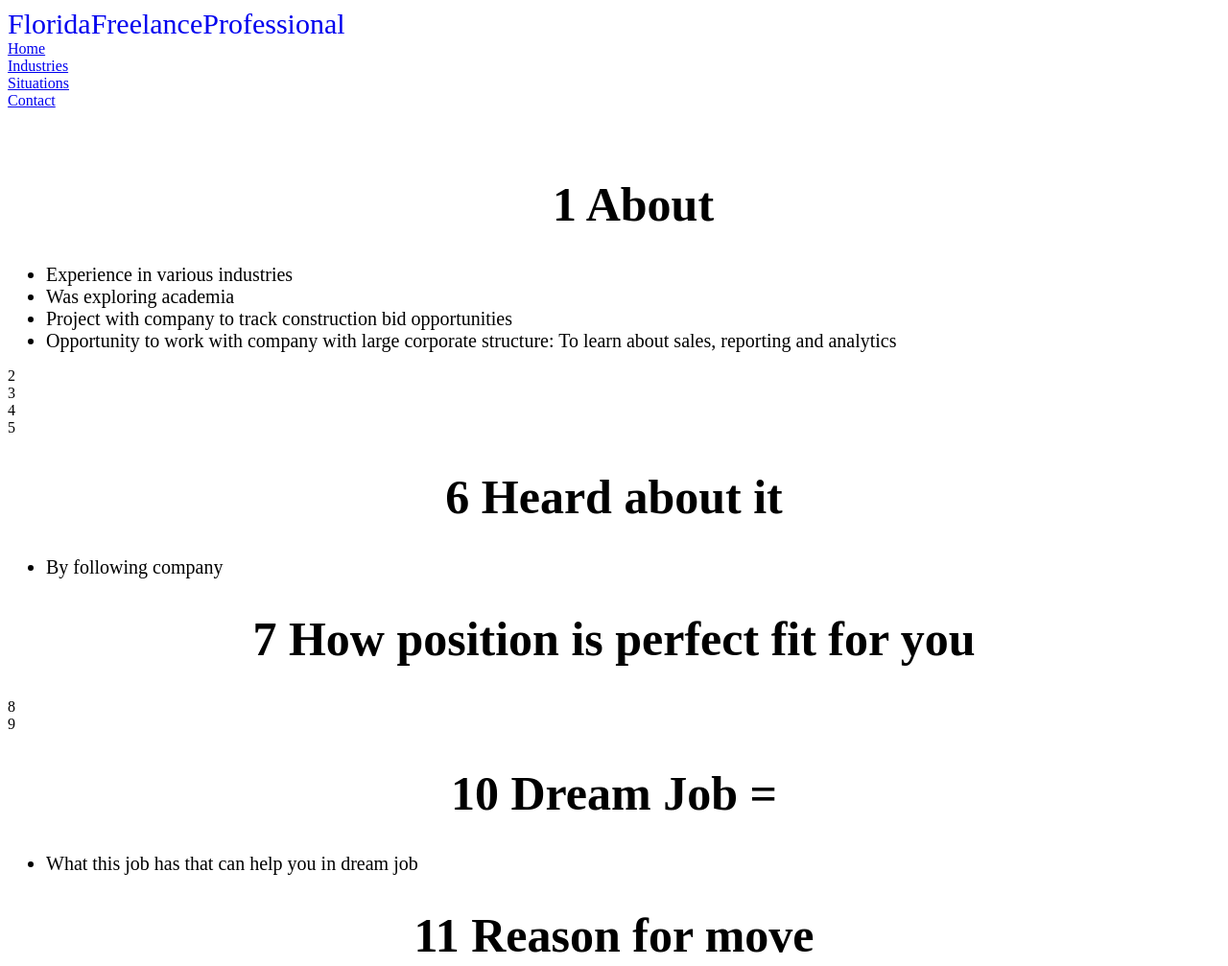
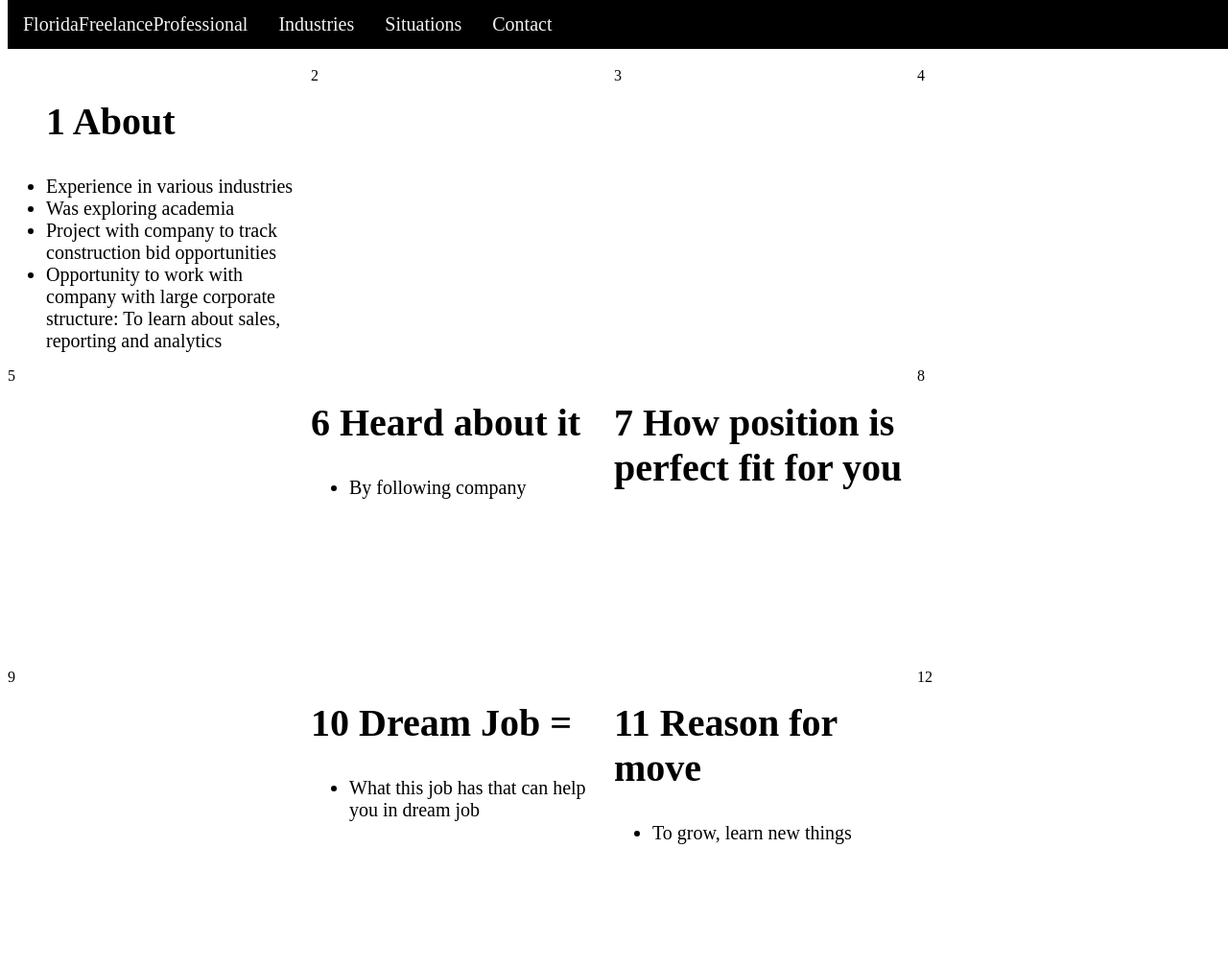
Before and after one commit to shoyo001/WebDevelopment, a plain HTML site: page Situations.html in a window 1280 px wide. Shown: the top 1007 px of the page at 96% size. Drawn offline with Linux system fonts and the light colour scheme.

Commit message:
Changed wording

```diff
--- a/Situations.html
+++ b/Situations.html
@@ -8,16 +8,17 @@
 <!--
     Intro(Freelance Professional)/Industries(list)/Situations(28(4 cols 7 rows))/Contact(Form)
 -->
-<nav class="container"><a href="index.html" class="MainLink">FloridaFreelanceProfessional</a>
-<div></div>
-<div><a href="index.html">Home</a></div>
-<div><a href="Industries.html">Industries</a></div>
-<div><a href="Situations.html">Situations</a></div>
-<div><a href="Contact.html">Contact</a></div>
-</nav>
-<div><br><br></div>
-<div class="SituationsCon">
-<div><ul><h1>1 About</h1><li>Experience in various industries</li>
+<div class="navbar">
+    <a href="index.html" class="MainLink">FloridaFreelanceProfessional</a>
+
+    <a href="Industries.html">Industries</a>
+    <a href="Situations.html">Situations</a>
+    <a href="Contact.html">Contact</a>
+</div>
+
+
+<div class="main SituationsCont">
+<div><ul><h2>1 About</h2><li>Experience in various industries</li>
     <li>Was exploring academia</li>
     <li>Project with company to track construction bid opportunities</li>
     <li>Opportunity to work with company with large corporate structure: To learn about sales, reporting and analytics</li>
@@ -26,17 +27,17 @@
 <div>3</div>
 <div>4</div>
 <div>5</div>
-<div><h1>6 Heard about it</h1>
+<div><h2>6 Heard about it</h2>
     <ul><li>By following company</li></ul>
 </div>
-<div><h1>7 How position is perfect fit for you</h1>
+<div><h2>7 How position is perfect fit for you</h2>
 </div>
 <div>8</div>
 <div>9</div>
-<div><h1>10 Dream Job =</h1>
+<div><h2>10 Dream Job =</h2>
     <ul><li>What this job has that can help you in dream job</li></ul>
 </div>
-<div><h1>11 Reason for move</h1>
+<div><h2>11 Reason for move</h2>
     <ul><li>To grow, learn new things</li></ul>
 </div>
 <div>12</div>
@@ -46,12 +47,12 @@
 <div>16</div>
 <div>17</div>
 <div>18</div>
-<div><h1>19 Prioritize Work</h1>
+<div><h2>19 Prioritize Work</h2>
     <ul><li>To do list, place on calendar</li></ul>
 </div>
 <div>20</div>
 <div>21</div>
-<div><h1>22 Motivation</h1>
+<div><h2>22 Motivation</h2>
     <ul><li>Making things more effective, efficient and easy to use</li></ul>
 </div>
 <div>23</div>
@@ -59,7 +60,7 @@
 <div>25</div>
 <div>26</div>
 <div>27</div>
-<div><h1>28 Ask</h1>
+<div><h2>28 Ask</h2>
     <ul><li>What do you expect me to accomplish in the first 90 days?</li></ul>
 </div>
 
```
Also changed, not shown: Industries.html (+1 -0 lines).
